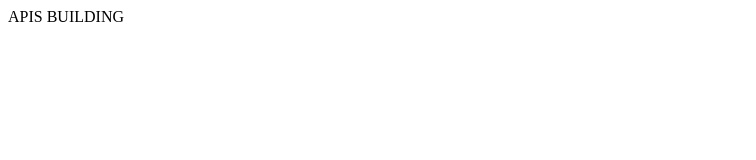
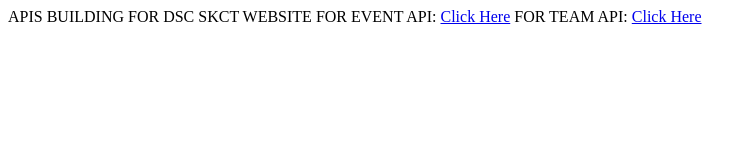
Before and after one commit to dsc-skct/dscapi, a plain HTML site: page index.html in a window 1280 px wide. Shown: the whole page, without its empty margins (0-756 px from the left). Drawn offline with Linux system fonts and the light colour scheme.

Commit message:
extra index ADDED

```diff
--- a/index.html
+++ b/index.html
@@ -6,6 +6,8 @@
     <title>Document</title>
 </head>
 <body>
-    APIS BUILDING
+    APIS BUILDING FOR DSC SKCT WEBSITE
+    FOR EVENT API: <a href="https://dsc-skct.github.io/dscapi/apis/eventapi.json">Click Here</a>
+    FOR TEAM API: <a href="https://dsc-skct.github.io/dscapi/apis/teamapi.json">Click Here</a>
 </body>
 </html>
```
